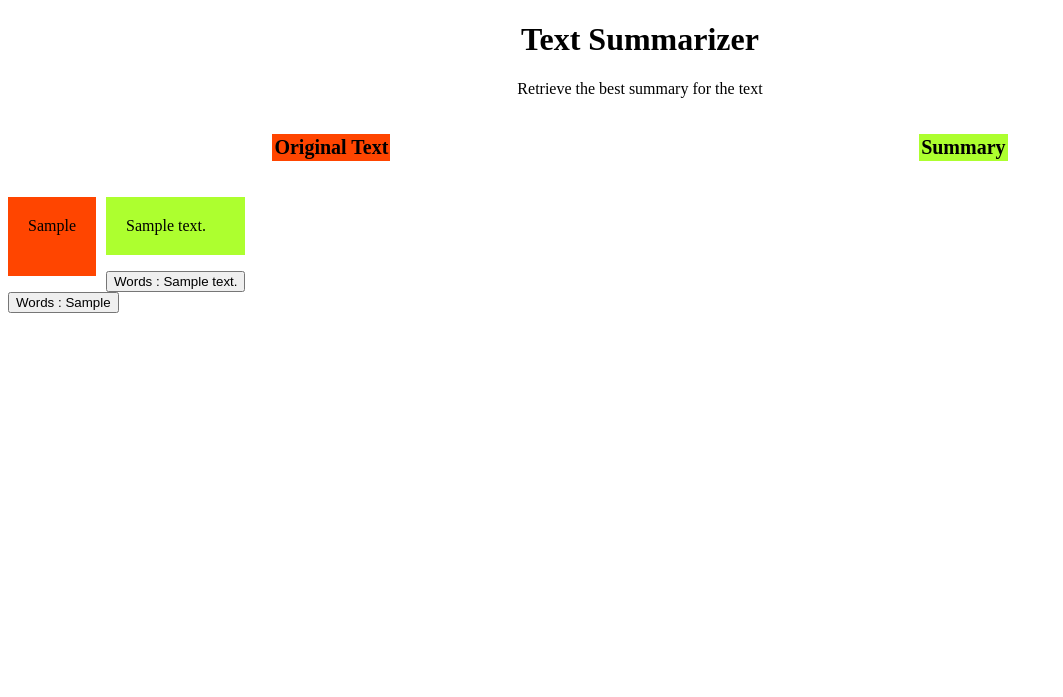
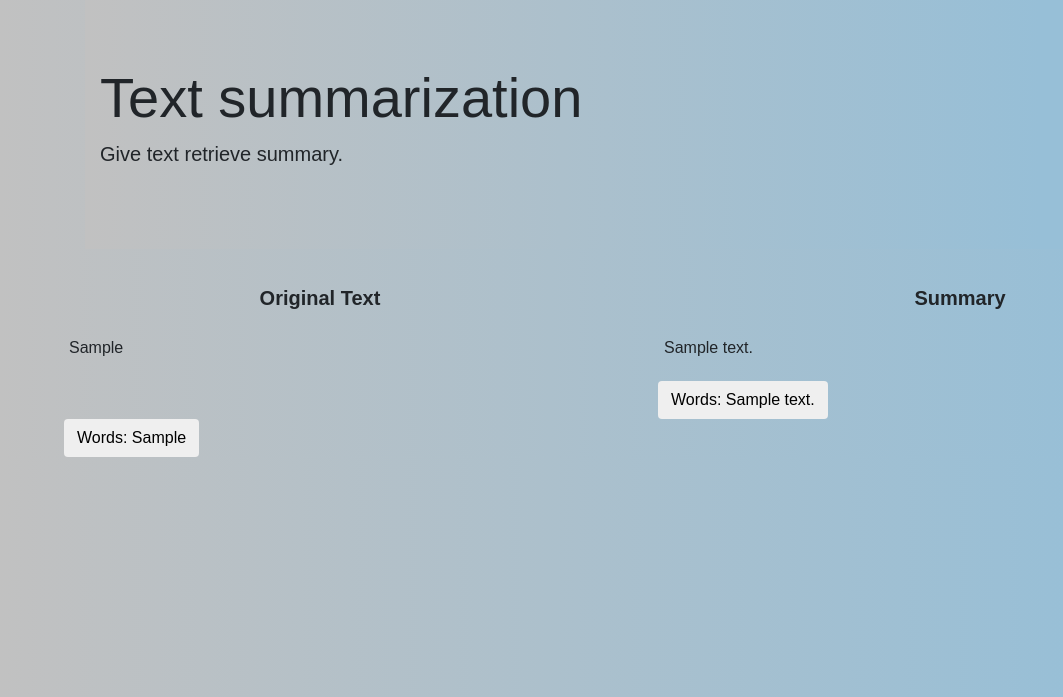
Before and after one commit to RK066/SGP-SEM-4, a Flask app: template templates/summary.html in a window 1280 px wide. Shown: the top 697 px of the page, without its empty margins (0-1063 px from the left). Run offline with Flask 3, Linux system fonts and the light colour scheme; the template is opened without the code that fills it: most values are stand-ins (such as "Sample title", 1, 10 or a date in 2020); some libraries are stand-ins or nearby versions.

Commit message:
Add files via upload

```diff
--- a/app.py
+++ b/app.py
@@ -1,11 +1,21 @@
-from flask import Flask, render_template, request
-from text_summarization import summarizer
+from flask import Flask,render_template,request
+from text_summarizatio import summarizer
 
-app=Flask(__name__)
+app = Flask(__name__)
+
 
 @app.route('/')
 def index():
     return render_template('index.html')
 
-if __name__ == "__main__":
+@app.route('/analyze',methods=['GET','POST'])
+def analyze():
+    if request.method=='POST':
+        rawtext= request.form['rawtext']
+        summary,original_txt,len_orig_txt,len_summary = summarizer(rawtext)
+
+    return render_template('summary.html',summary=summary, original_txt=original_txt, len_orig_txt=len_orig_txt, len_summary=len_summary)
+
+
+if __name__=='__main__':
     app.run(debug=True)
--- /dev/null
+++ b/static/style.css
@@ -0,0 +1,42 @@
+body{
+    font-family: sans-serif;
+    background: rgb(193,193,193);
+background: linear-gradient(90deg, rgba(193,193,193,1) 0%, rgba(151,191,215,1) 86%);
+}
+.jumbotron{
+    background: rgb(193,193,193);
+background: linear-gradient(90deg, rgba(193,193,193,1) 0%, rgba(151,191,215,1) 86%);
+}
+.original_title{
+    font-size: 20px;
+    font-weight: bold;
+    padding: 2px;
+    display: flex;
+    justify-content: center;
+}
+.summary_title{
+    font-size: 20px;
+    font-weight: bold;
+    padding: 2px;
+    display: flex;
+    justify-content: center;
+}
+.container2{
+    display: flex;
+    justify-content: space-around;
+}
+.container_smr{
+    display: flex;
+    flex-direction: row;
+
+}
+.original_txt{
+    margin-left: 5%;
+    max-width: 45%;
+    padding: 5px;
+}
+.summary_txt{
+    margin-right: 5%;
+    padding: 5px;
+    margin-left: 4px;;
+}
--- a/templates/summary.html
+++ b/templates/summary.html
@@ -4,37 +4,40 @@
         <meta charset="utf-8">
         <meta http-equiv="X-UA-Compatible" content="IE=edge">
         <title>Home</title>
+        <meta name="description" content="">
         <meta name="viewport" content="width=device-width, initial-scale=1">
-        <link rel="stylesheet" href="/static/styles.css" />
+        <link rel="stylesheet" href="https://cdn.jsdelivr.net/npm/bootstrap@4.0.0/dist/css/bootstrap.min.css" integrity="sha384-Gn5384xqQ1aoWXA+058RXPxPg6fy4IWvTNh0E263XmFcJlSAwiGgFAW/dAiS6JXm" crossorigin="anonymous">
+        <link rel="stylesheet" href="/static/style.css">
     </head>
     <body>
+
      <div class="container">
-            <div>
+        <div class="jumbotron jumbotron-fluid">
             <div class="container">
-                    <h1 class="display-4 heading">Text Summarizer</h1>
-                    <p class="lead">Retrieve the best summary for the text</p>
+              <h1 class="display-4">Text summarization</h1>
+              <p class="lead">Give text retrieve summary.</p>
             </div>
          </div>
-            <div class="container" style="display:flex; justify-content: space-around">
-                <p class='original_title col-sm-4'>Original Text</p>
-                <p class='summary_title col-sm-4'>Summary</p>
      </div>
-
-            <div class="container srt">
-                <p class="orignalTxt col-sm-6">{{original_txt}}</p>
-                <div class="container col-sm-6">
-                    <p class="summaryTxt col-sm-6">{{summary}}</p>
-                    <button class="btn_summ" type="submit" style="margin-left:  10px">Words : {{len_summary}}</button>
+     <div class="container2" >
+        <p class="original_title col-sm-4">Original Text</p>
+        <p class="summary_title col-sm-4">Summary</p>
      </div>
+     <div class="container_smr" >
+        <p class="original_txt col-sm-6">{{original_txt}}</p>
+        <div class="container col-sem-6">
+        <p class="summary_txt ">{{summary}}</p>
+        <button class="btn btn-antiquewhite" type="submit" style="margin-left:3px" >Words: {{len_summary}}</button>
+        </div>
+     </div>
+     <div class="original_btn" style="margin-left:5%">
+        <button class="btn btn-beige" type="submit" style="">Words: {{len_orig_txt}}</button>
 
      </div>
 
-            <div class="container">
-                <button class="btn_orig" type="submit">Words : {{len_orig_txt}}</button>
+        <script src="https://code.jquery.com/jquery-3.2.1.slim.min.js" integrity="sha384-KJ3o2DKtIkvYIK3UENzmM7KCkRr/rE9/Qpg6aAZGJwFDMVNA/GpGFF93hXpG5KkN" crossorigin="anonymous"></script>
+        <script src="https://cdn.jsdelivr.net/npm/popper.js@1.12.9/dist/umd/popper.min.js" integrity="sha384-ApNbgh9B+Y1QKtv3Rn7W3mgPxhU9K/ScQsAP7hUibX39j7fakFPskvXusvfa0b4Q" crossorigin="anonymous"></script>
+        <script src="https://cdn.jsdelivr.net/npm/bootstrap@4.0.0/dist/js/bootstrap.min.js" integrity="sha384-JZR6Spejh4U02d8jOt6vLEHfe/JQGiRRSQQxSfFWpi1MquVdAyjUar5+76PVCmYl" crossorigin="anonymous"></script>
 
-            </div>
-        </div>
-
-        <script src="" async defer></script>
     </body>
 </html>
--- /dev/null
+++ b/text_summarizatio.py
@@ -0,0 +1,58 @@
+import spacy
+from spacy.lang.en.stop_words import STOP_WORDS
+from string import punctuation
+from heapq import nlargest
+
+text= """ The abstractive approach involves summarization based on deep learning. So, it uses new phrases and terms, different from the actual document, keeping the points the same, just like how we actually summarize. So, it is much harder than the extractive approach.
+
+It has been observed that extractive summaries sometimes work better than the abstractive ones probably because extractive ones don’t require natural language generations and semantic representations."""
+def summarizer(rawdocs):
+
+    stopwords=list(STOP_WORDS)
+    nlp = spacy.load('en_core_web_sm')
+    doc = nlp(rawdocs)
+    #print(doc)
+    tokens = [token.text for token in doc]
+    #print(tokens)
+    word_freq = {}
+    for word in doc:
+        if word.text.lower() not in stopwords and word.text.lower() not in punctuation:
+            if word.text not in word_freq.keys():
+                word_freq[word.text]=1
+            else:
+                word_freq[word.text] +=1
+
+    #print(word_freq)
+    max_freq = max(word_freq.values())
+    #print(max_freq)
+
+    for word in word_freq.keys():
+        word_freq[word] = word_freq[word]/max_freq
+
+    # print(word_freq)
+
+    sent_tokens = [sent for sent in doc.sents]
+    #print(sent_tokens)
+
+    sent_scores = {}
+    for sent in sent_tokens:
+        for word in sent:
+            if  word.text in word_freq.keys():
+                    if sent not in sent_scores.keys():
+                        sent_scores[sent] = word_freq[word.text]
+                    else:
+                        sent_scores[sent] += word_freq[word.text]
+    #print(sent_scores)
+
+    select_len = int(len(sent_tokens)*0.3)
+    #print(select_len)
+
+    summary = nlargest(select_len, sent_scores, key = sent_scores.get)
+    #print(summary)
+
+    final_summary = [word.text for word in summary]
+    summary = ' '.join(final_summary)
+    #print("length of original text ",len(text.split(' ')))
+    #print(summary)
+    #print("length of summary ",len(summary.split(' ')))
+    return summary, doc, len(rawdocs.split(' ')), len(summary.split(' '))
```
Also changed, not shown: templates/index.html (+14 -7 lines). Lines whose indentation alone changed are shown as unchanged.
